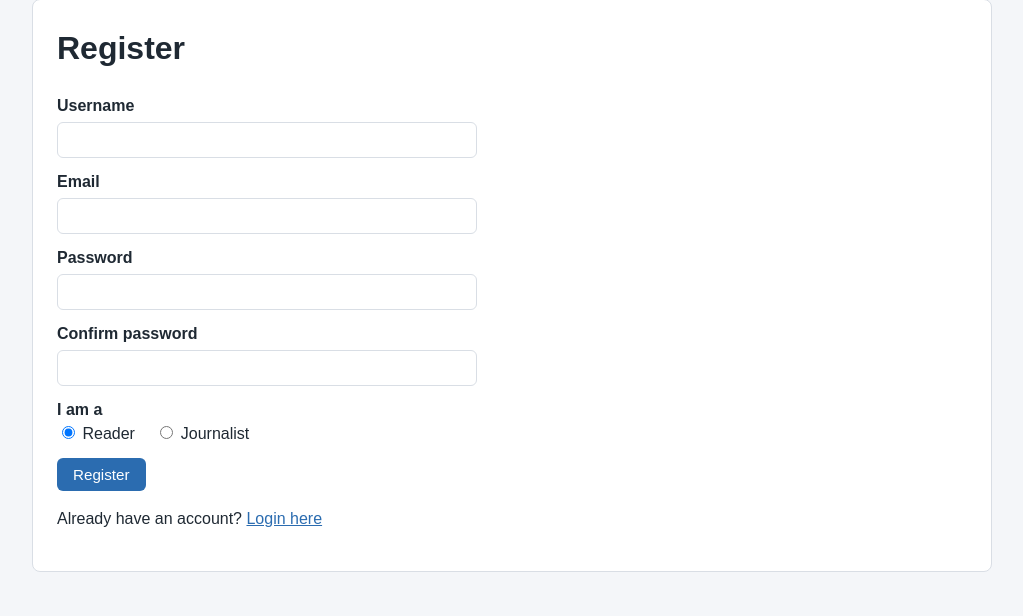
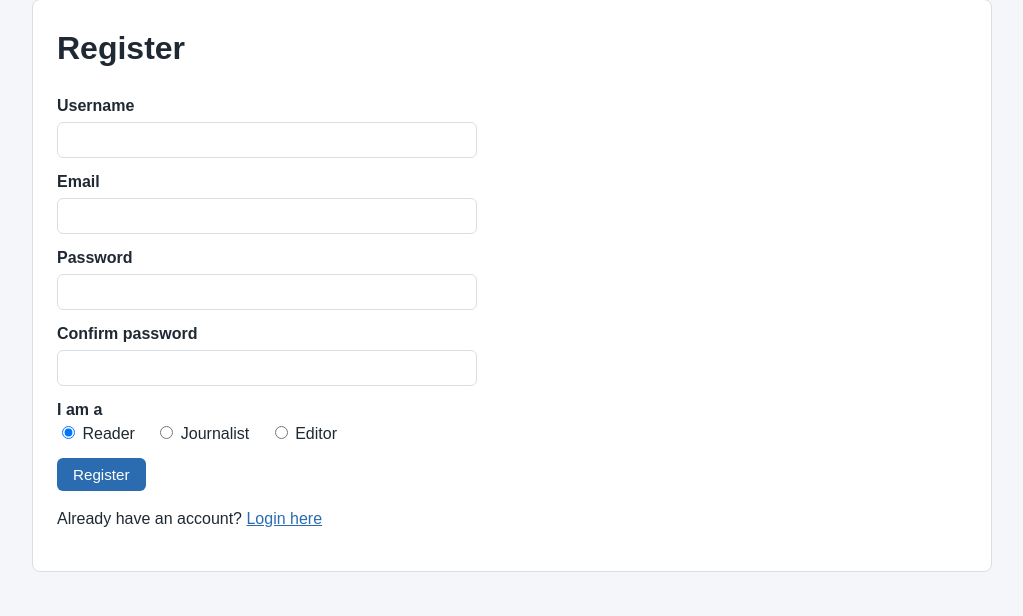
Before and after one commit to valkyrie-dotcom/news-app, a Django app: page /register/ in a window 1280 px wide. Shown: the part 80-696 px from the top of the page, without its empty margins (128-1151 px from the left). Run offline with Django 5.2, Linux system fonts and the light colour scheme.

Commit message:
Amend editor registration mechanism from admin to UI

```diff
--- a/news/templates/news/register.html
+++ b/news/templates/news/register.html
@@ -20,6 +20,7 @@
         <label>I am a</label>
         <label class="radio-option"><input type="radio" name="role" value="reader" checked> Reader</label>
         <label class="radio-option"><input type="radio" name="role" value="journalist"> Journalist</label>
+        <label class="radio-option"><input type="radio" name="role" value="editor"> Editor</label>
 
         <br>
         <button type="submit">Register</button>
--- a/news/views.py
+++ b/news/views.py
@@ -46,7 +46,7 @@ def login_user(request):
 
 
 def register_user(request):
-    """Register a new Reader or Journalist."""
+    """Register a new Reader, Journalist or Editor."""
     if request.method == "POST":
         username = request.POST.get("username", "").strip()
         email = request.POST.get("email", "").strip()
@@ -66,8 +66,8 @@ def register_user(request):
         # to the right person
         elif User.objects.filter(email__iexact=email).exists():
             error = "An account with that email address already exists."
-        elif role not in (User.READER, User.JOURNALIST):
-            error = "Please choose Reader or Journalist."
+        elif role not in (User.READER, User.JOURNALIST, User.EDITOR):
+            error = "Please choose Reader, Journalist or Editor."
         elif not password:
             error = "Please enter a password."
         elif password != password_conf:
```
Also changed, not shown: Planning/planning.md (+5 -5 lines), README.md.
